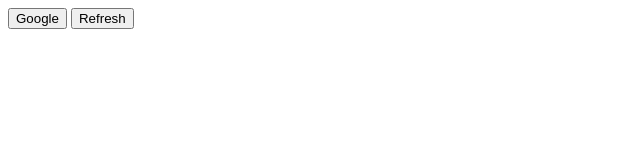
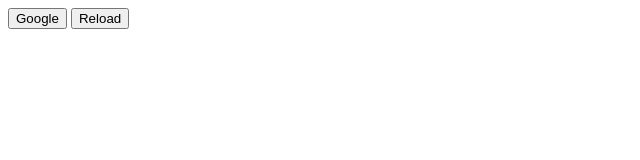
Before and after one commit to 1p6/Random-Bookmarks-That-Do-Things, a plain HTML site: page index.html in a window 1280 px wide. Shown: the full height of the page, 0-640 px from the left. Drawn offline with Linux system fonts and the light colour scheme.

Commit message:
Update index.html

```diff
--- a/index.html
+++ b/index.html
@@ -9,4 +9,4 @@
 
 <a href="javascript:
 location.reload();
-"><button>Refresh</button></a>
+"><button>Reload</button></a>
```
